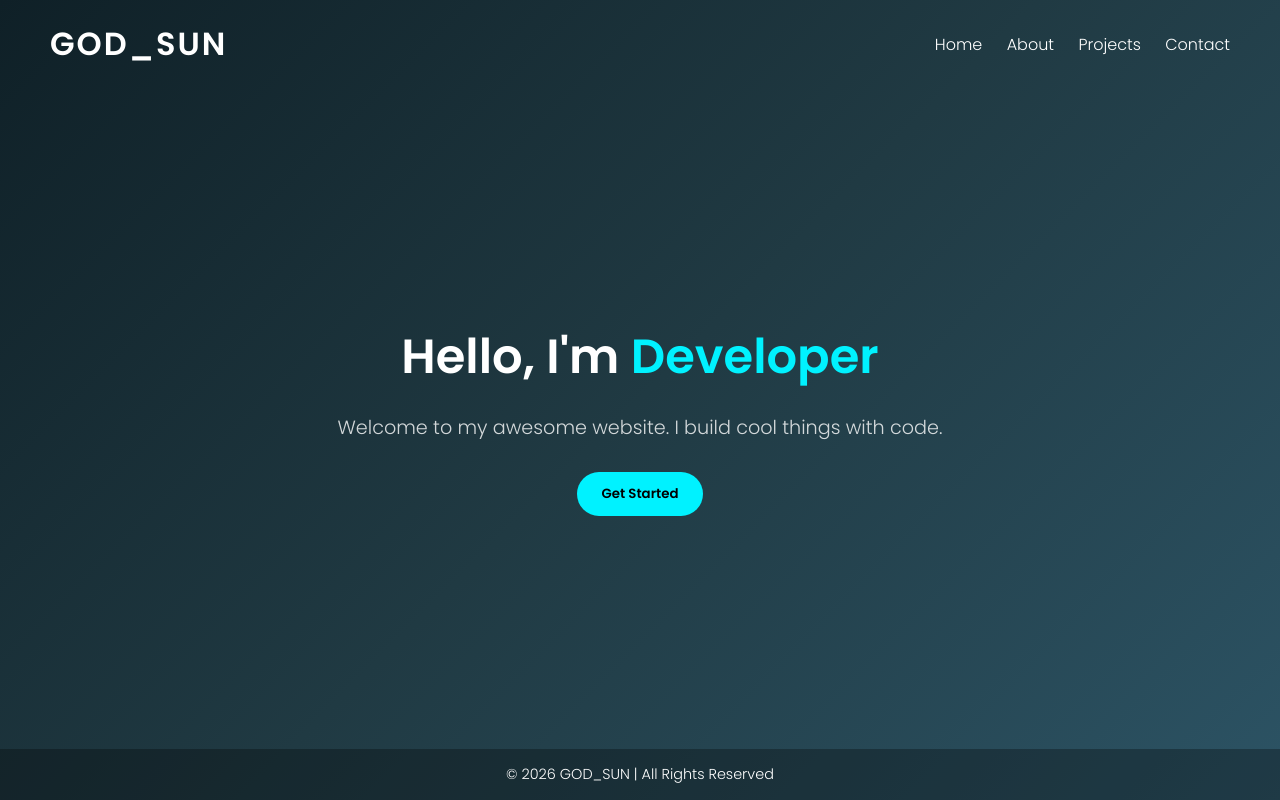
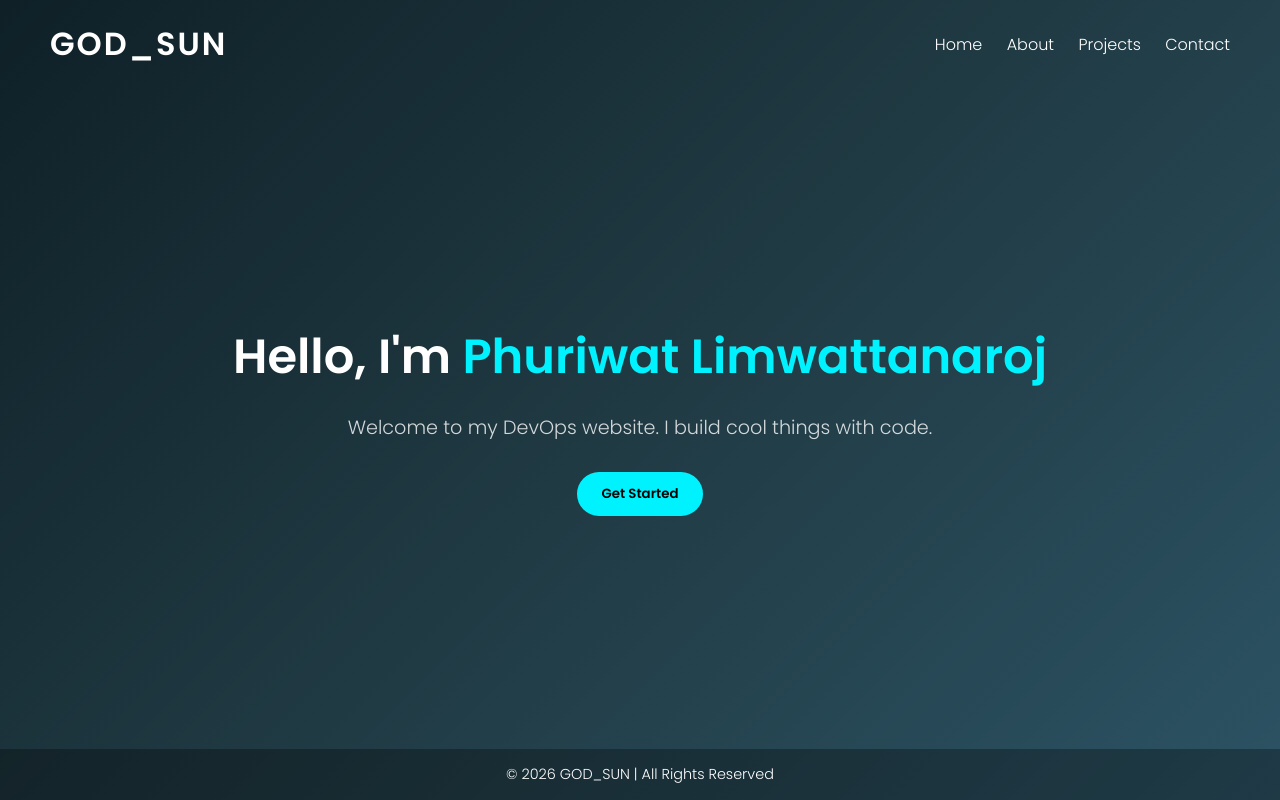
Before and after one commit to bear40191/my-first-devops-project, a plain HTML site: page index.html in a window 1280 px wide. Drawn offline with Linux system fonts and the light colour scheme.

Commit message:
index.html

```diff
--- a/index.html
+++ b/index.html
@@ -109,8 +109,8 @@
 
 <section class="hero">
     <div>
-        <h2>Hello, I'm <span>Developer</span></h2>
-        <p>Welcome to my awesome website. I build cool things with code.</p>
+        <h2>Hello, I'm <span>Phuriwat Limwattanaroj</span></h2>
+        <p>Welcome to my DevOps website. I build cool things with code.</p>
         <button class="btn">Get Started</button>
     </div>
 </section>
```
